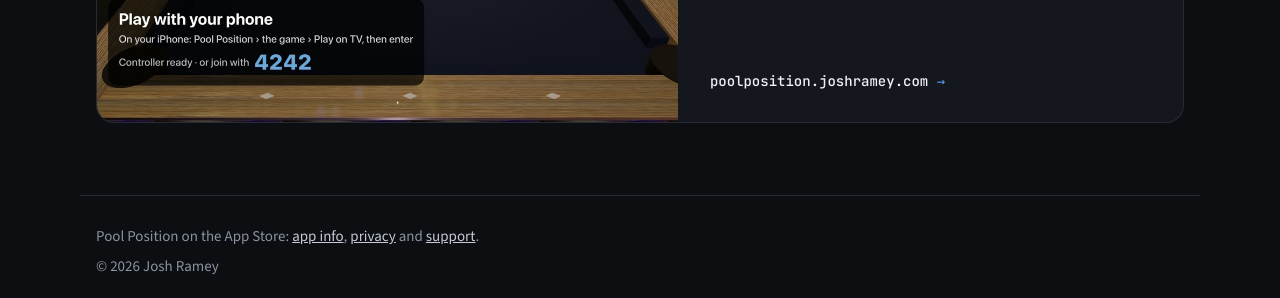
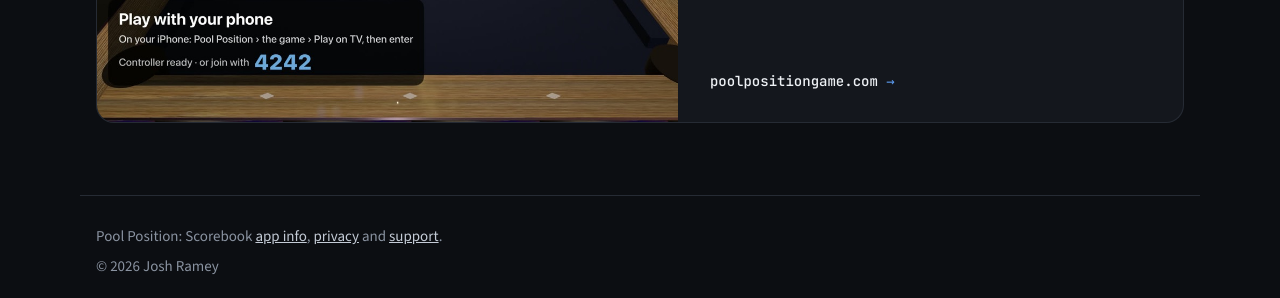
Before and after one commit to jlr9842/joshramey-site, a plain HTML site: page index.html in a window 1280 px wide. Shown: the part 1045-1343 px from the top of the page. Drawn offline with nearby package versions, Linux system fonts and the light colour scheme.

Commit message:
Pool Position card and footer point to poolpositiongame.com (merge once the domain is live)
Co-Authored-By: Claude Opus 5.5 <noreply@anthropic.com>

```diff
--- a/index.html
+++ b/index.html
@@ -90,19 +90,19 @@ footer a { color: var(--soft); }
     </div>
   </a>
 
-  <a class="card pool" href="https://poolposition.joshramey.com">
+  <a class="card pool" href="https://poolpositiongame.com">
     <figure><img src="img/pool-position.jpg" alt="Pool Position's 3D pool game on Apple TV, racked and ready to break." width="1200" height="675"></figure>
     <div class="text">
       <p class="for">iPhone · iPhone Duo · iPad · Apple TV</p>
       <h2>Pool Position</h2>
       <p>A scorebook for two rivals who play real pool, week after week, and an early look at a 3D pool game that keeps score in the same book, with your phone as the cue.</p>
-      <p class="go">poolposition.joshramey.com <span aria-hidden="true">→</span></p>
+      <p class="go">poolpositiongame.com <span aria-hidden="true">→</span></p>
     </div>
   </a>
 </main>
 
 <footer class="wrap">
-  <p>Pool Position on the App Store: <a href="https://pool.joshramey.com">app info</a>, <a href="https://pool.joshramey.com/privacy.html">privacy</a> and <a href="https://pool.joshramey.com/support.html">support</a>.</p>
+  <p>Pool Position: Scorebook <a href="https://poolpositiongame.com/scorebook/">app info</a>, <a href="https://poolpositiongame.com/scorebook/privacy/">privacy</a> and <a href="https://poolpositiongame.com/scorebook/support/">support</a>.</p>
   <p>© 2026 Josh Ramey</p>
 </footer>
 
```
Also changed, not shown: 1 other file.
